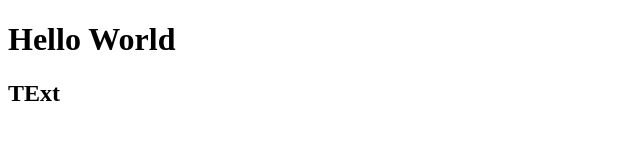
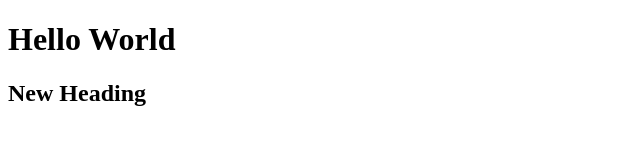
Before and after one commit to markestrada8/git_practice, a plain HTML site: page index.html in a window 1280 px wide. Shown: the whole page, without its empty margins (0-640 px from the left). Drawn offline with Linux system fonts and the light colour scheme.

Commit message:
add new h3

```diff
--- a/index.html
+++ b/index.html
@@ -10,7 +10,8 @@
 
 <body>
   <h1>Hello World</h1>
-  <h2>TExt</h2>
+
+  <h2>New Heading</h2>
 </body>
 
 </html>
```
